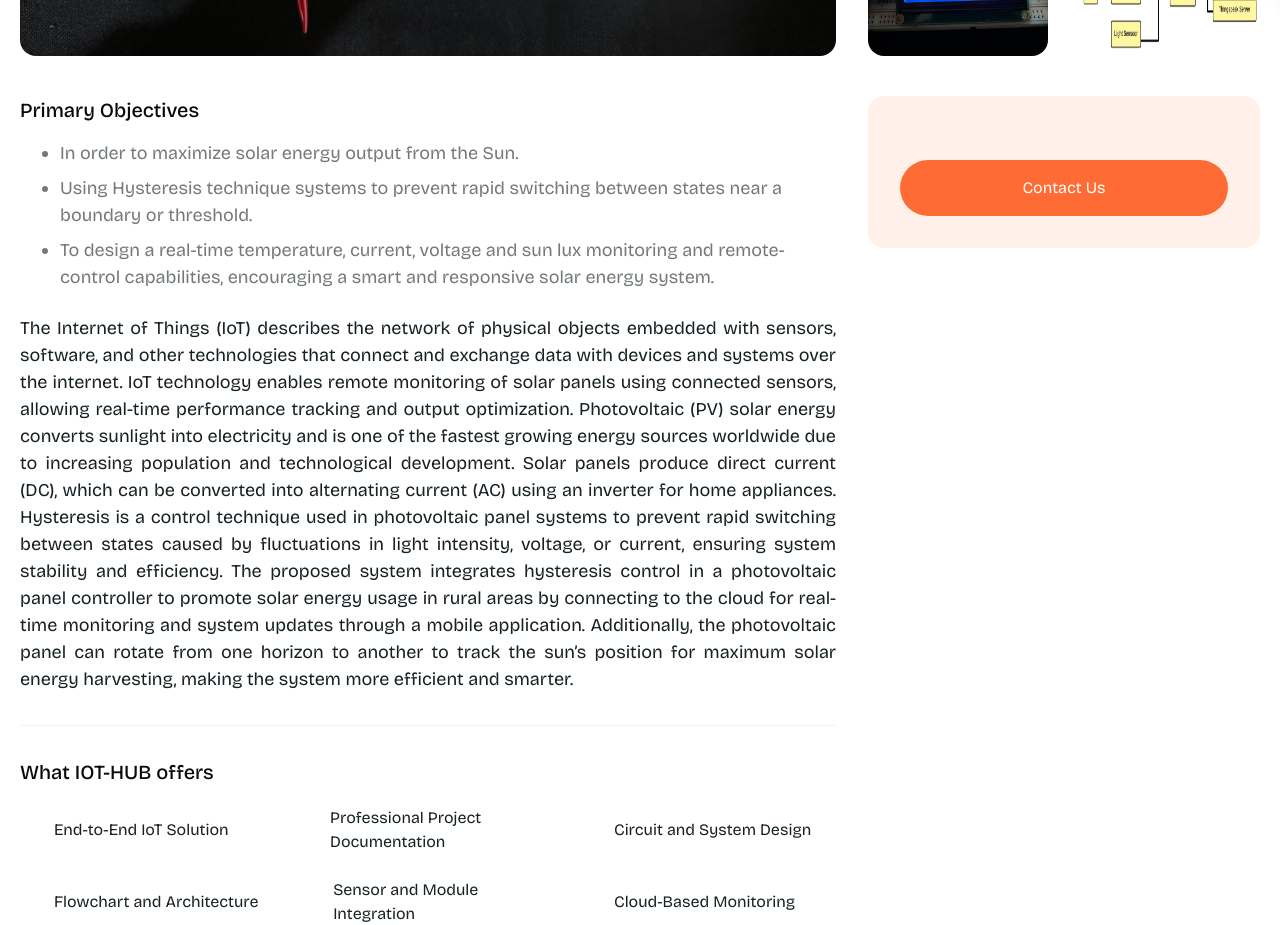
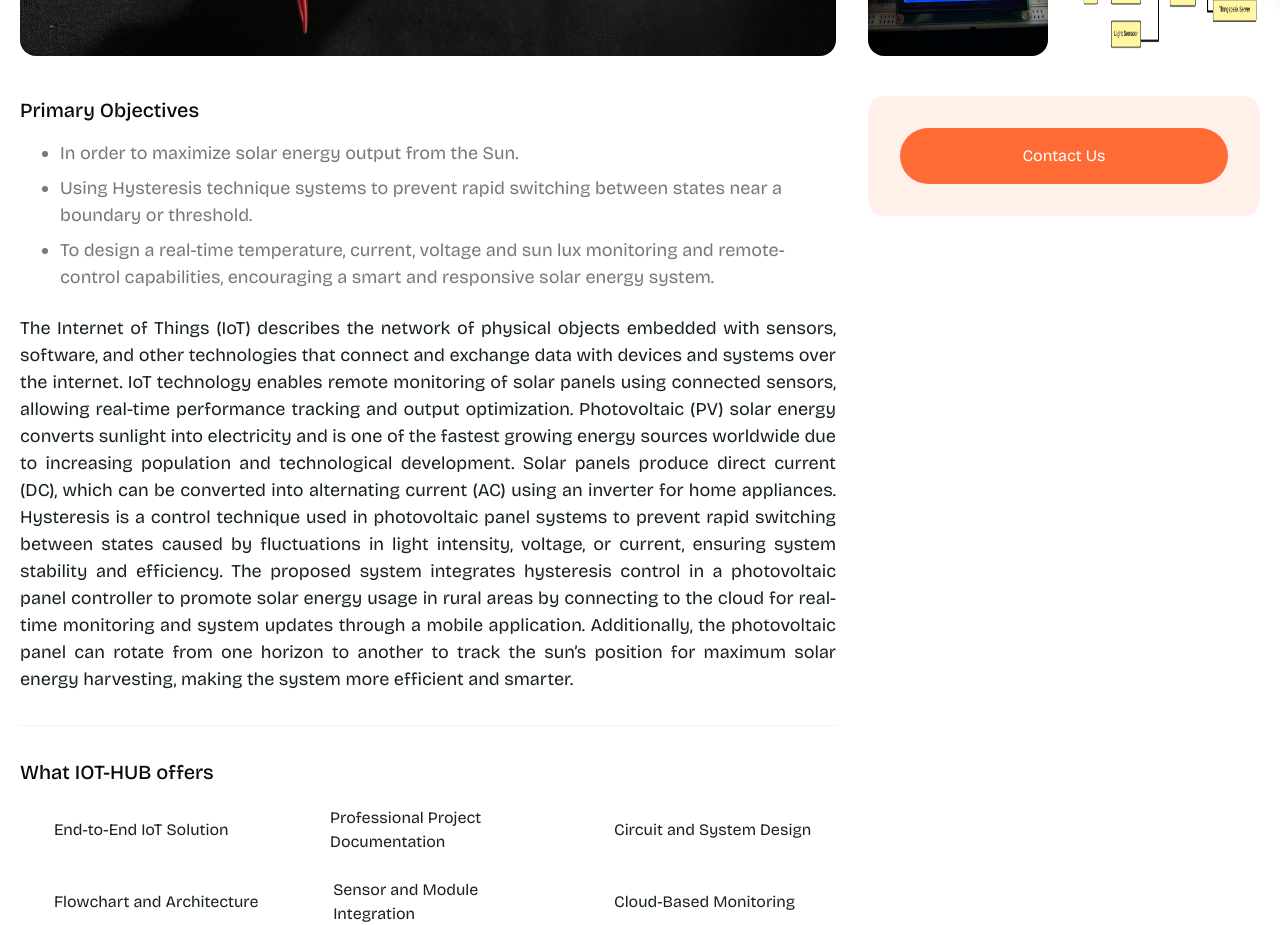
Before and after one commit to shahariarraghib/iot-hub, a Next.js app in the folder website/: page /projects/1 in a window 1280 px wide. Shown: the part 800-1725 px from the top of the page. Built offline with nearby package versions, Linux system fonts and the light colour scheme; some icons are missing.

Commit message:
projct dtails

```diff
--- a/website/src/app/(site)/projects/[slug]/page.tsx
+++ b/website/src/app/(site)/projects/[slug]/page.tsx
@@ -188,7 +188,7 @@ export default function Details() {
             <div className="bg-primary/10 p-8 rounded-2xl relative z-10 overflow-hidden">
               <Link
                 href="/contactus"
-                className="py-4 px-8 bg-primary text-white rounded-full w-full block text-center hover:bg-dark duration-300 text-base mt-8 hover:cursor-pointer"
+                className="py-4 px-8 bg-primary text-white rounded-full w-full block text-center hover:bg-dark duration-300 text-base  hover:cursor-pointer"
               >
                 Contact Us
               </Link>
--- a/website/src/app/api/ProjectData.tsx
+++ b/website/src/app/api/ProjectData.tsx
@@ -29,6 +29,7 @@ export const ProjectData: ProjectType[] = [
       },
     ],
   },
+
   {
     name: "IoT Enabled Livestock Monitoring And Management System",
     slug: "2",
```
